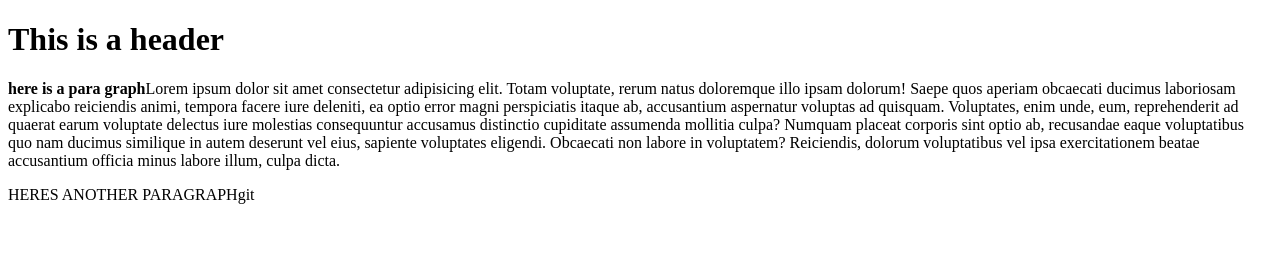
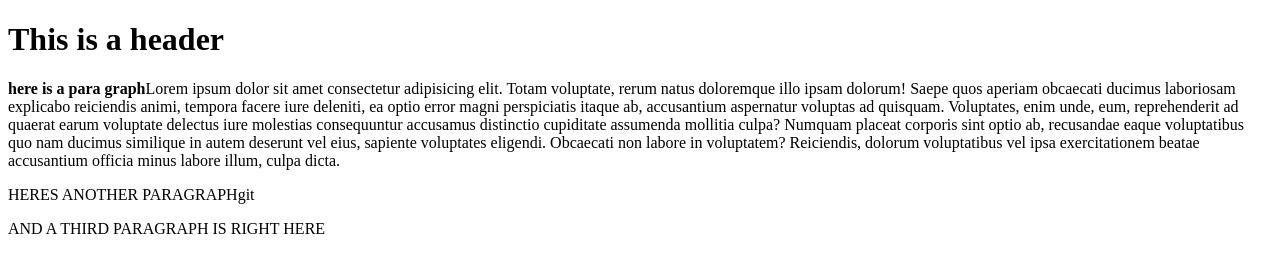
Before and after one commit to KC-Scout/git_test, a plain HTML site: page index.html in a window 1280 px wide. Drawn offline with Linux system fonts and the light colour scheme.

Commit message:
Third Commit

```diff
--- a/index.html
+++ b/index.html
@@ -9,5 +9,6 @@
     <h1>This is a header</h1>
     <p><strong>here is a para graph</strong>Lorem ipsum dolor sit amet consectetur adipisicing elit. Totam voluptate, rerum natus doloremque illo ipsam dolorum! Saepe quos aperiam obcaecati ducimus laboriosam explicabo reiciendis animi, tempora facere iure deleniti, ea optio error magni perspiciatis itaque ab, accusantium aspernatur voluptas ad quisquam. Voluptates, enim unde, eum, reprehenderit ad quaerat earum voluptate delectus iure molestias consequuntur accusamus distinctio cupiditate assumenda mollitia culpa? Numquam placeat corporis sint optio ab, recusandae eaque voluptatibus quo nam ducimus similique in autem deserunt vel eius, sapiente voluptates eligendi. Obcaecati non labore in voluptatem? Reiciendis, dolorum voluptatibus vel ipsa exercitationem beatae accusantium officia minus labore illum, culpa dicta.</p>
     <p>HERES ANOTHER PARAGRAPHgit </p>
+    <p>AND A THIRD PARAGRAPH IS RIGHT HERE</p>
 </body>
 </html>
```
